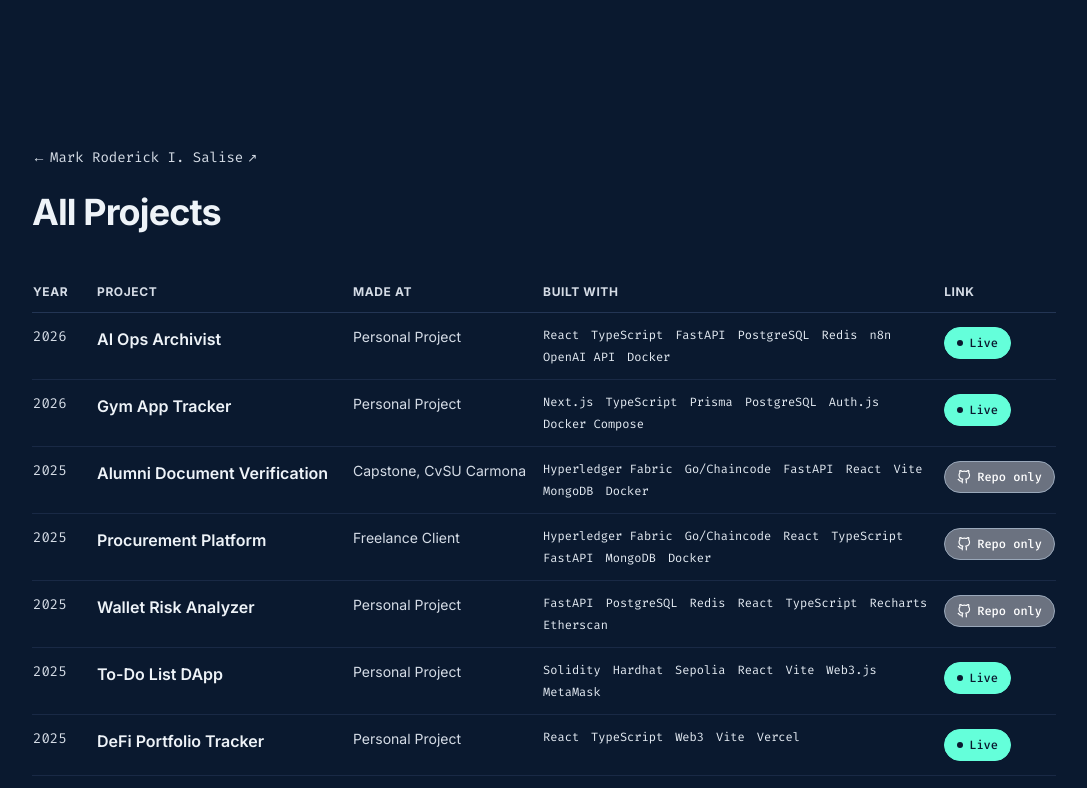
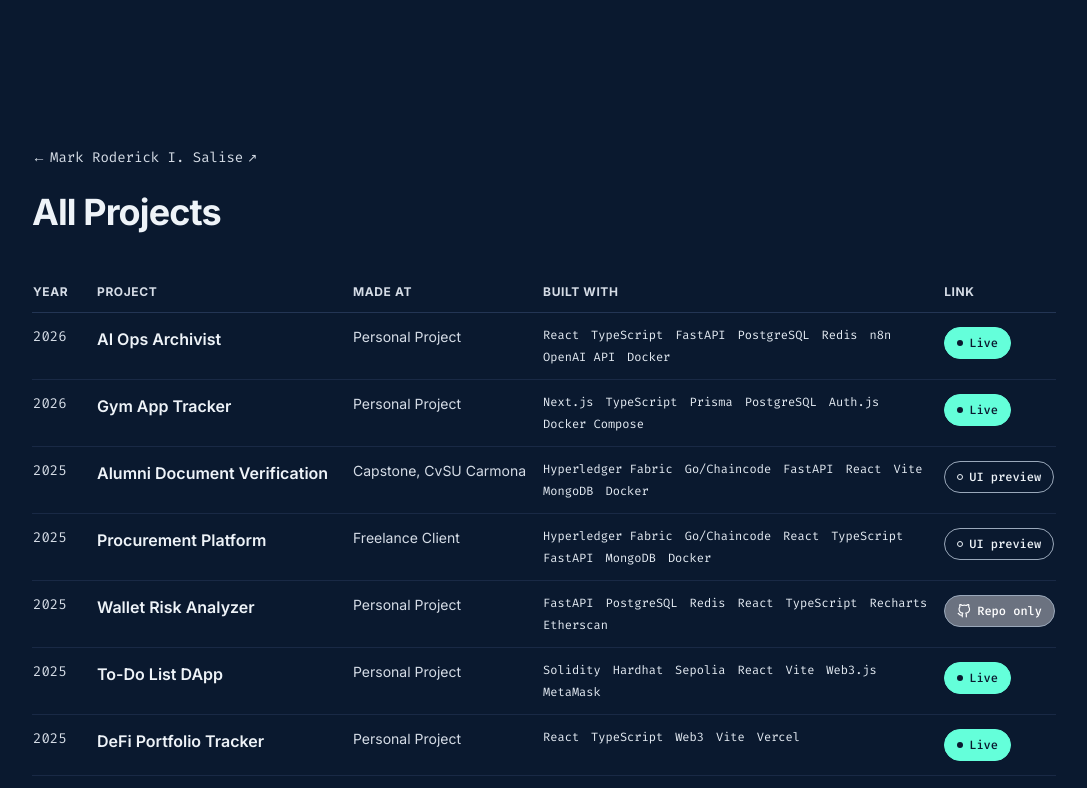
Before and after one commit to Tofuwuuu/PERSONAL-WEBSITE, a Next.js app: page /projects in a window 1280 px wide. Shown: the top 788 px of the page, without its empty margins (96-1183 px from the left). Built offline with nearby package versions, Linux system fonts and the light colour scheme; no server answers.

Commit message:
Link Alumni and Procurement UI previews with an honest UI preview chip (#14)

```diff
--- a/components/ProjectStatusChip.tsx
+++ b/components/ProjectStatusChip.tsx
@@ -6,6 +6,7 @@ import { VideoWalkthroughDialog } from "@/components/VideoWalkthroughDialog";
 import {
   chipLayoutClass,
   liveChipClass,
+  previewChipClass,
   repoChipClass,
   videoChipClass,
 } from "@/components/statusChipStyles";
@@ -52,6 +53,22 @@ export function ProjectStatusChip({ project }: { project: Project }) {
     );
   }
 
+  if (status.kind === "preview") {
+    return (
+      <a
+        href={status.href}
+        target="_blank"
+        rel="noopener noreferrer"
+        className={`${chipLayoutClass} ${previewChipClass}`}
+        title="The screens load, but the server is offline, so login does not work yet."
+      >
+        <span aria-hidden className="h-1.5 w-1.5 shrink-0 rounded-full border border-current" />
+        UI preview
+        <span className="sr-only"> (server offline, opens in a new tab)</span>
+      </a>
+    );
+  }
+
   const isLive = status.kind === "live";
 
   return (
--- a/components/statusChipStyles.ts
+++ b/components/statusChipStyles.ts
@@ -10,6 +10,9 @@ export const videoChipClass =
 export const repoChipClass =
   "border-[#9aa8ba] bg-[#6b7280] text-[#ffffff] hover:border-[#e8eef6]";
 
+export const previewChipClass =
+  "border-[#9aa8ba] bg-transparent text-[#eef3f8] hover:border-[#e8eef6] hover:bg-[#112240]";
+
 export const chipContrastPairs: Array<[string, string, number]> = [
   ["#0a192f", "#64ffda", 4.5],
   ["#0a192f", "#8dffe4", 4.5],
@@ -17,6 +20,8 @@ export const chipContrastPairs: Array<[string, string, number]> = [
   ["#64ffda", "#112240", 4.5],
   ["#64ffda", "#10342e", 4.5],
   ["#ffffff", "#6b7280", 4.5],
+  ["#eef3f8", "#0a192f", 4.5],
+  ["#eef3f8", "#112240", 4.5],
   ["#eef3f8", "#0a192f", 3],
   ["#64ffda", "#0a192f", 3],
   ["#9aa8ba", "#0a192f", 3],
--- a/content/projectStatus.ts
+++ b/content/projectStatus.ts
@@ -11,6 +11,7 @@ function findLink(links: ProjectLink[], kind: ProjectLink["kind"]) {
 export type ProjectStatus =
   | { kind: "live"; href: string }
   | { kind: "video"; href: string }
+  | { kind: "preview"; href: string }
   | { kind: "repo"; href: string };
 
 export function getProjectStatus(project: Project): ProjectStatus | null {
@@ -20,6 +21,9 @@ export function getProjectStatus(project: Project): ProjectStatus | null {
   const video = findLink(project.links, "video");
   if (video) return { kind: "video", href: video.href };
 
+  const preview = findLink(project.links, "preview");
+  if (preview) return { kind: "preview", href: preview.href };
+
   const repo = findLink(project.links, "repo");
   if (repo) return { kind: "repo", href: repo.href };
 
--- a/content/projects.ts
+++ b/content/projects.ts
@@ -58,12 +58,17 @@ export const projects: Project[] = [
       "Docker",
     ],
     highlights: [
-      "Repo only. The hosted API is down, so there is no live site.",
+      "UI preview. The screens load on Vercel, but the server is offline right now, so login does not work yet.",
       "Chaincode writes alumni credential records. The API issues documents and checks them against the ledger.",
       "The React (Vite) app talks to FastAPI. MongoDB holds the application data.",
       "Fabric, the API, and the UI start from the Docker setup in the repo.",
     ],
     links: [
+      {
+        kind: "preview",
+        label: "UI Preview",
+        href: "https://hyperledger-document-verification.vercel.app/",
+      },
       {
         kind: "repo",
         label: "Repo",
@@ -90,12 +95,17 @@ export const projects: Project[] = [
       "Docker",
     ],
     highlights: [
-      "Repo only. There is no live site. The Vercel page is a UI shell because the API is still a placeholder, so login and workflows do not run.",
+      "UI preview. The screens load on Vercel, but the server is not connected yet, so login and workflows do not run.",
       "Roles in the app include admin, canvasser, validator, finance, auditor, and custodian.",
       "Inspection reports go on Fabric. The other workflow records sit in MongoDB, with a simple stage dashboard.",
       "Fabric, the API, and the React app run from the Docker Compose setup in the repo.",
     ],
     links: [
+      {
+        kind: "preview",
+        label: "UI Preview",
+        href: "https://pams-pied.vercel.app/login",
+      },
       {
         kind: "repo",
         label: "Repo",
--- a/content/types.ts
+++ b/content/types.ts
@@ -4,7 +4,7 @@ export type ExternalLink = {
 };
 
 export type ProjectLink = ExternalLink & {
-  kind: "repo" | "demo" | "video" | "case-study";
+  kind: "repo" | "demo" | "preview" | "video" | "case-study";
 };
 
 export type Project = {
```
Also changed, not shown: 2 other files (tests, documents, lock files or other folders).
